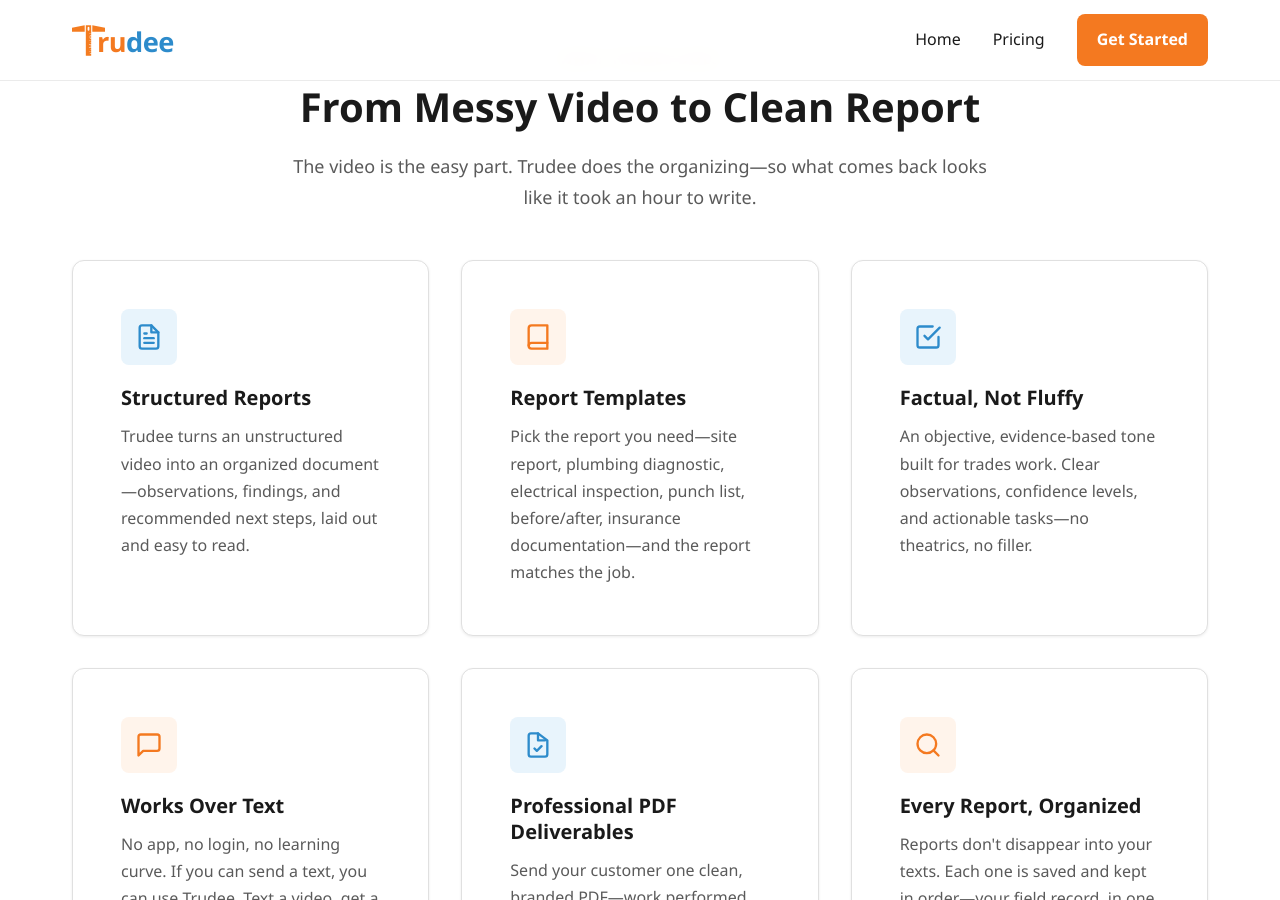
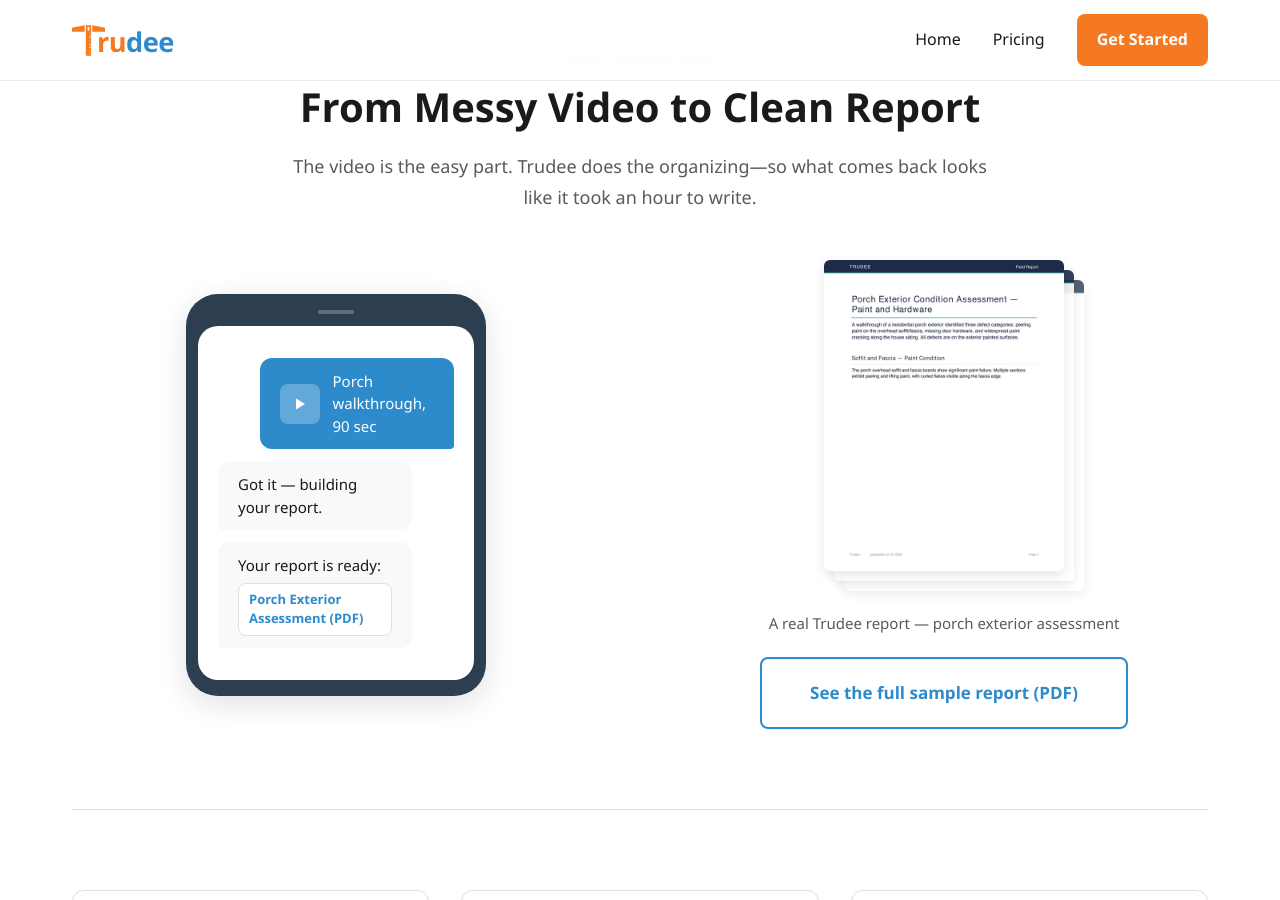
Before and after one commit to TrueUp-Pro/trudee_website, a Jekyll site: the page built from index.html, in a window 1280 px wide and 900 px high, scrolled down 2301 px. Built offline with Jekyll 4.4.1, drawn with Linux system fonts in a browser that asks for light colours.

Commit message:
Add product proof: sample report + SMS-flow mockup (TRU-48)
Adds the real porch-assessment sample report (retouched: Trudee header/
footer branding, internal metadata line removed, caption typo fixed;
flattened so no hidden text layer survives) with page thumbnails, a
pure-CSS SMS thread mockup, and a product-proof block in the
what-it-does section with a gated sample_report_download GA event.

Co-Authored-By: Claude Sonnet 5 <noreply@anthropic.com>

```diff
--- a/css/main.css
+++ b/css/main.css
@@ -634,6 +634,179 @@ img {
   color: var(--color-text-muted);
   margin: 0;
   line-height: 1.7;
+}
+
+/* ==========================================
+   PRODUCT PROOF (SMS mockup + sample report)
+   ========================================== */
+
+.product-proof {
+  display: flex;
+  align-items: center;
+  gap: var(--space-2xl);
+  margin-bottom: var(--space-2xl);
+  padding-bottom: var(--space-2xl);
+  border-bottom: 1px solid var(--color-border);
+}
+
+.product-proof-sms,
+.product-proof-report {
+  flex: 1 1 0;
+  min-width: 0;
+}
+
+/* -- Phone-shaped SMS thread mockup -- */
+
+.phone-frame {
+  width: min(300px, 100%);
+  margin: 0 auto;
+  background: var(--color-bg-dark);
+  border-radius: 32px;
+  padding: 16px 12px;
+  box-shadow: var(--shadow-lg);
+}
+
+.phone-frame::before {
+  content: '';
+  display: block;
+  width: 36px;
+  height: 4px;
+  border-radius: 2px;
+  background: rgba(255, 255, 255, 0.25);
+  margin: 0 auto 12px;
+}
+
+.phone-screen {
+  background: var(--color-bg);
+  border-radius: 20px;
+  padding: var(--space-lg) var(--space-md);
+  min-height: 320px;
+  display: flex;
+  flex-direction: column;
+  gap: var(--space-sm);
+}
+
+.sms-bubble {
+  max-width: 82%;
+  padding: var(--space-sm) var(--space-md);
+  border-radius: var(--radius-lg);
+  font-size: 0.9375rem;
+  line-height: 1.5;
+}
+
+.sms-bubble p {
+  margin: 0 0 6px;
+}
+
+.sms-outgoing {
+  align-self: flex-end;
+  background: var(--color-blue);
+  color: white;
+  border-bottom-right-radius: 4px;
+}
+
+.sms-incoming {
+  align-self: flex-start;
+  background: var(--color-bg-alt);
+  color: var(--color-text);
+  border-bottom-left-radius: 4px;
+}
+
+.sms-video-msg {
+  display: flex;
+  align-items: center;
+  gap: var(--space-sm);
+}
+
+.sms-video-thumb {
+  flex-shrink: 0;
+  width: 40px;
+  height: 40px;
+  border-radius: 8px;
+  background: rgba(255, 255, 255, 0.25);
+  display: flex;
+  align-items: center;
+  justify-content: center;
+}
+
+.sms-chip {
+  display: inline-flex;
+  align-items: center;
+  padding: 6px 10px;
+  background: white;
+  border: 1px solid var(--color-border);
+  border-radius: var(--radius);
+  color: var(--color-blue);
+  font-size: 0.8125rem;
+  font-weight: 600;
+}
+
+/* -- Sample report preview -- */
+
+.product-proof-report {
+  text-align: center;
+}
+
+.report-stack {
+  position: relative;
+  display: inline-block;
+  margin-bottom: var(--space-lg);
+}
+
+.report-page {
+  display: block;
+  width: 240px;
+  max-width: 100%;
+  border-radius: 6px;
+  box-shadow: var(--shadow-md);
+}
+
+.report-page-front {
+  position: relative;
+  z-index: 3;
+}
+
+.report-page-back-1,
+.report-page-back-2 {
+  position: absolute;
+  top: 0;
+  left: 0;
+}
+
+.report-page-back-1 {
+  z-index: 2;
+  transform: translate(10px, 10px);
+  opacity: 0.9;
+}
+
+.report-page-back-2 {
+  z-index: 1;
+  transform: translate(20px, 20px);
+  opacity: 0.75;
+}
+
+.report-caption {
+  color: var(--color-text-muted);
+  font-size: 0.9375rem;
+  margin: 0 0 var(--space-md);
+}
+
+.btn-outline {
+  background: transparent;
+  color: var(--color-blue);
+  border: 2px solid var(--color-blue);
+}
+
+.btn-outline:hover {
+  background: var(--color-blue);
+  color: white;
+}
+
+@media (max-width: 700px) {
+  .product-proof {
+    flex-direction: column;
+    gap: var(--space-xl);
+  }
 }
 
 /* ==========================================
--- a/index.html
+++ b/index.html
@@ -124,6 +124,37 @@ parallax: true
         The video is the easy part. Trudee does the organizing—so what comes back looks like it took an hour to write.
       </p>
     </div>
+
+    <!-- Product Proof: SMS thread + real sample report -->
+    <div class="product-proof">
+      <div class="product-proof-sms">
+        <div class="phone-frame">
+          <div class="phone-screen">
+            <div class="sms-bubble sms-outgoing sms-video-msg">
+              <span class="sms-video-thumb" aria-hidden="true">
+                <svg width="16" height="16" viewBox="0 0 16 16" fill="white"><path d="M4 2.5v11l9-5.5z"></path></svg>
+              </span>
+              <span>Porch walkthrough, 90 sec</span>
+            </div>
+            <div class="sms-bubble sms-incoming">Got it — building your report.</div>
+            <div class="sms-bubble sms-incoming">
+              <p>Your report is ready:</p>
+              <span class="sms-chip">Porch Exterior Assessment (PDF)</span>
+            </div>
+          </div>
+        </div>
+      </div>
+      <div class="product-proof-report">
+        <div class="report-stack">
+          <img src="{{ '/assets/samples/sample-page-4.png' | relative_url }}" alt="" class="report-page report-page-back-2" loading="lazy" aria-hidden="true">
+          <img src="{{ '/assets/samples/sample-page-2.png' | relative_url }}" alt="" class="report-page report-page-back-1" loading="lazy" aria-hidden="true">
+          <img src="{{ '/assets/samples/sample-page-1.png' | relative_url }}" alt="Sample Trudee field report showing a porch exterior condition assessment" class="report-page report-page-front" loading="lazy">
+        </div>
+        <p class="report-caption">A real Trudee report — porch exterior assessment</p>
+        <a href="{{ '/assets/samples/Trudee_Sample_Report.pdf' | relative_url }}" target="_blank" rel="noopener" class="btn btn-outline js-sample-report-link">See the full sample report (PDF)</a>
+      </div>
+    </div>
+
     <div class="features-grid">
       <div class="feature-card">
         <div class="feature-icon feature-icon-blue">
@@ -246,3 +277,15 @@ parallax: true
     </div>
   </div>
 </section>
+
+<script>
+(function() {
+  document.querySelectorAll('.js-sample-report-link').forEach(function(link) {
+    link.addEventListener('click', function() {
+      if (window.gtag) {
+        window.gtag('event', 'sample_report_download');
+      }
+    });
+  });
+})();
+</script>
```
Also changed, not shown: assets/samples/sample-page-1.png (added), assets/samples/sample-page-2.png (added), assets/samples/sample-page-4.png (added), 1 other file.
